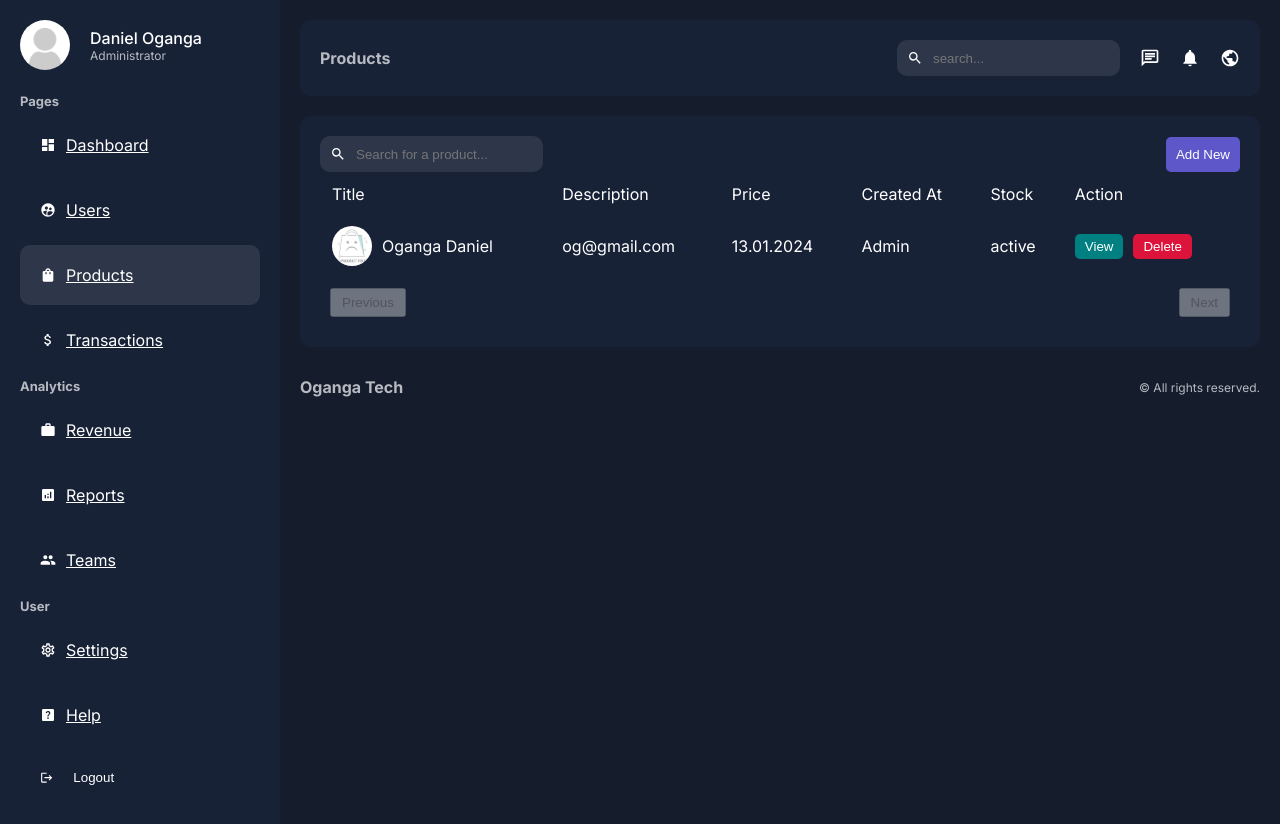
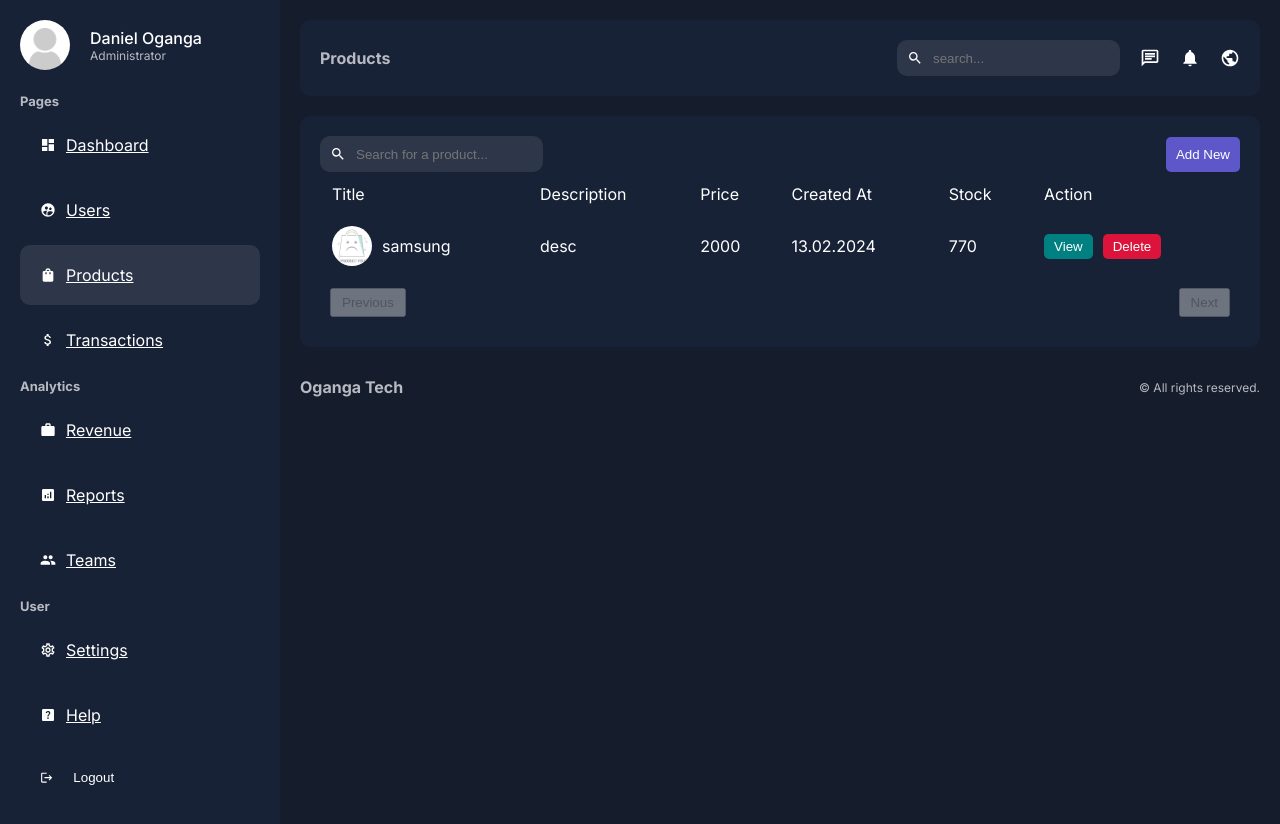
Before and after one commit to manlikeganga19/dashboard, a Next.js app: page /dashboard/products in a window 1280 px wide. Shown: the top 824 px of the page. Built offline with nearby package versions, Linux system fonts and the light colour scheme.

Commit message:
products page

```diff
--- a/app/dashboard/products/page.jsx
+++ b/app/dashboard/products/page.jsx
@@ -35,13 +35,13 @@ const Productspage = () => {
                   height={40}
                   className={styles.productImage}
                 />
-                Oganga Daniel
+                samsung
               </div>
             </td>
-            <td>og@gmail.com</td>
-            <td>13.01.2024</td>
-            <td>Admin</td>
-            <td>active</td>
+            <td>desc</td>
+            <td>2000</td>
+            <td>13.02.2024</td>
+            <td>770</td>
             <td>
               <div className={styles.buttons}>
                 <Link href={`/dashboard/users`}>
```
